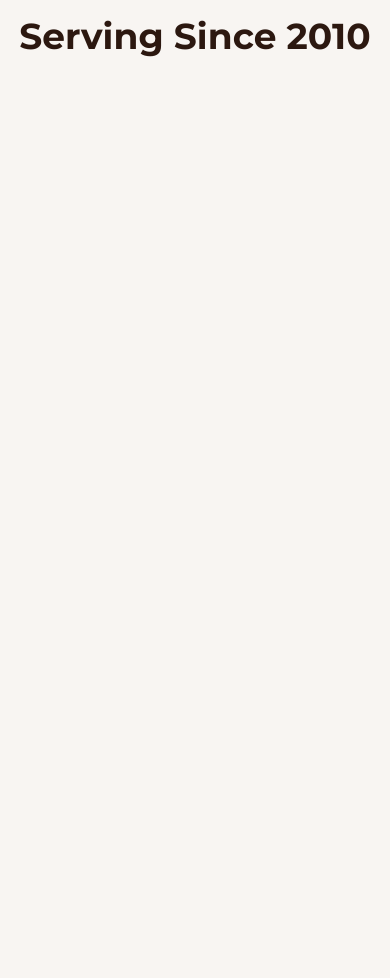
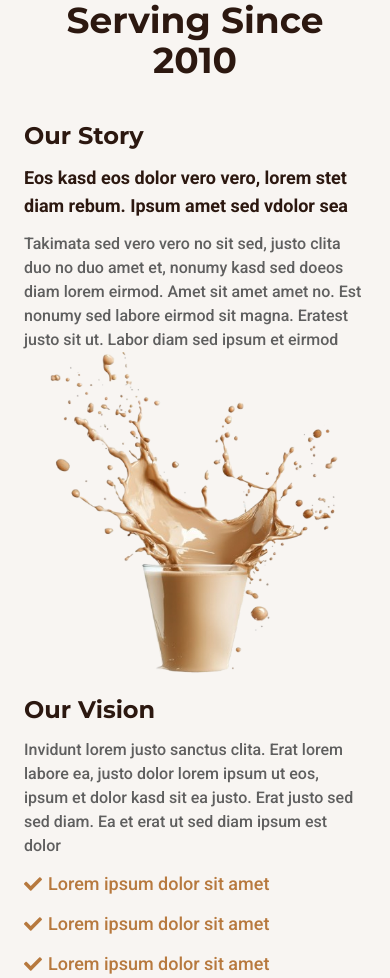
Before and after one commit to shahjalalhazari/Dubai-Street-Cafe, a Next.js app: page / in a window 390 px wide. Shown: the part 1024-2002 px from the top of the page. Before the commit the page ends 1082 px from the top, so only its background shows below. Built offline with nearby package versions, Linux system fonts and the light colour scheme.

Commit message:
About section of home page added for small devices.

```diff
--- a/src/app/globals.css
+++ b/src/app/globals.css
@@ -37,9 +37,27 @@ html {
 .heading {
   font-family: var(--font-montserrat), sans-serif;
 }
-
 .body-text {
   font-family: var(--font-roboto), sans-serif;
+}
+
+/* MOBILE (default) */
+.section-container {
+  margin: 64px 24px 0;
+}
+
+/* 📟 TABLET */
+@media (min-width: 768px) {
+  .section-container {
+    margin: 80px 48px 0;
+  }
+}
+
+/* 💻 DESKTOP */
+@media (min-width: 1024px) {
+  .section-container {
+    margin: 96px 156px 0;
+  }
 }
 
 
--- a/src/component/homePage/AboutSection.jsx
+++ b/src/component/homePage/AboutSection.jsx
@@ -1,15 +1,62 @@
 import React from 'react';
 import SectionHeading from '../shared/SectionHeading';
+import Image from 'next/image';
+import { FaCheck } from 'react-icons/fa';
 
 const AboutSection = () => {
+  const styles = {
+    aboutUsContent: "grid grid-cols-1 items-center mt-10",
+    contentSection: "flex flex-col gap-y-3 z-10",
+    conentHeading: "text-2xl text-(--dark) font-bold heading",
+    conentSubHeading: "text-lg text-(--dark) font-semibold body-text",
+    contentBody: "text-(--body) font-medium body-text",
+    checkListItem: "flex gap-1.5 items-center text-(--primary) text-lg font-medium body-text",
+    coffeeImg: "z-0 h-42",
+  }
   return (
-    <div>
+    <section className='section-container'>
       <SectionHeading
-      title={"Serving Since 2010"}
-      subtitle={"About Us"}
+        title={"Serving Since 2010"}
+        subtitle={"About Us"}
       />
 
-    </div>
+      {/* CONTENT */}
+      <div className={styles.aboutUsContent}>
+        <div className={styles.contentSection}>
+            <h1 className={styles.conentHeading}>Our Story</h1>
+
+            <h5 className={styles.conentSubHeading}>Eos kasd eos dolor vero vero, lorem stet diam rebum. Ipsum amet sed vdolor sea</h5>
+
+            <p className={styles.contentBody}>Takimata sed vero vero no sit sed, justo clita duo no duo amet et, nonumy kasd sed doeos diam lorem eirmod. Amet sit amet amet no. Est nonumy sed labore eirmod sit magna. Eratest justo sit ut. Labor diam sed ipsum et eirmod</p>
+
+        </div>
+        <div className="">
+          <Image
+            src="/images/coffee-mug.png"
+            alt="Coffee Mug"
+            width={400}
+            height={400}
+            className={`${styles.coffeeImg} w-full h-auto object-cover`}
+          />
+        </div>
+        <div className={styles.contentSection}>
+            <h1 className={styles.conentHeading}>Our Vision</h1>
+
+            <p className={styles.contentBody}>Invidunt lorem justo sanctus clita. Erat lorem labore ea, justo dolor lorem ipsum ut eos, ipsum et dolor kasd sit ea justo. Erat justo sed sed diam. Ea et erat ut sed diam ipsum est dolor</p>
+
+            <h5 className={styles.checkListItem}>
+              <FaCheck /> Lorem ipsum dolor sit amet
+            </h5>
+            <h5 className={styles.checkListItem}>
+              <FaCheck /> Lorem ipsum dolor sit amet
+            </h5>
+            <h5 className={styles.checkListItem}>
+              <FaCheck /> Lorem ipsum dolor sit amet
+            </h5>
+        </div>
+      </div>
+
+    </section>
   );
 };
 
--- a/src/component/shared/SectionHeading.jsx
+++ b/src/component/shared/SectionHeading.jsx
@@ -7,8 +7,8 @@ const SectionHeading = ({ subtitle, title, align = "center"}) => {
 
   //
   const styles = {
-    headingContainer: `flex flex-col gap-3 lg:gap-4 ${alignment[align]} mt-16 md:mt-20 lg:mt-24`,
-    verticalLine: "h-20 lg:24 w-0.5 bg-(--secondary) rounded-full",
+    headingContainer: `flex flex-col gap-3 lg:gap-4 ${alignment[align]}`,
+    verticalLine: "h-16 md:h-20 lg:h-24 w-0.5 bg-(--secondary) rounded-full",
     subTitle: "font-medium body-text uppercase tracking-[4px] lg:tracking-[8px] text-(--accent) text-xl md:text-2xl",
     title: "text-4xl md:text-5xl lg:text-6xl font-bold text-(--dark) heading"
   }
```
Also changed, not shown: public/images/coffee-mug.png (added), 1 other file (tests, documents, lock files or other folders).
